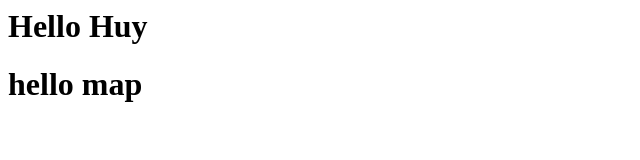
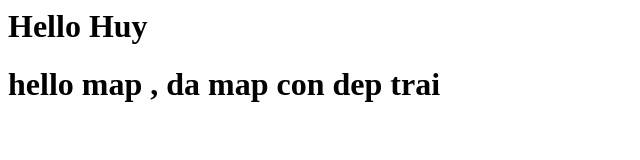
Before and after one commit to DoLaBP/github-test, a plain HTML site: page index.html in a window 1280 px wide. Shown: the whole page, without its empty margins (0-640 px from the left). Drawn offline with Linux system fonts and the light colour scheme.

Commit message:
Update index.html

```diff
--- a/index.html
+++ b/index.html
@@ -1,2 +1,2 @@
 <h1> Hello Huy </h1>
-<h1> hello map <h1>
+<h1> hello map , da map con dep trai <h1>
```
